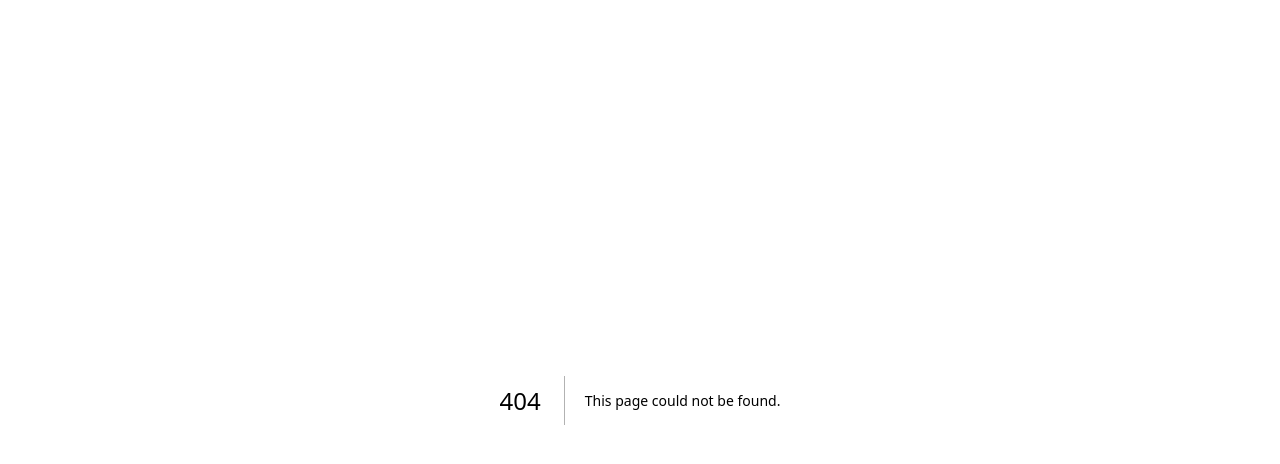
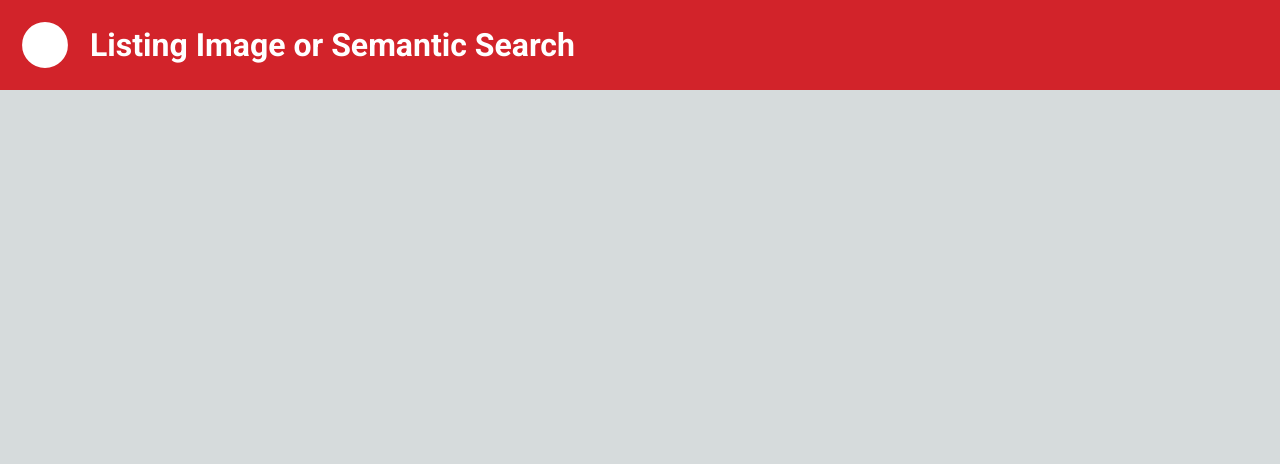
Before and after one commit to kechan/realestate-vss, a Next.js app in the folder realestate_vss/search/app/nextjs/: page /Banner in a window 1280 px wide. Before the commit this address had no page. Shown: the top 464 px of the page. Built offline with nearby package versions, Linux system fonts and the light colour scheme.

Commit message:
refactor banner, result image a little bigger for demo

```diff
--- /dev/null
+++ b/realestate_vss/search/app/nextjs/src/pages/Banner.js
@@ -0,0 +1,16 @@
+import React from 'react';
+import styles from '../styles/Banner.module.css'; // Assuming a CSS module for styling the banner
+
+const Banner = React.forwardRef((props, ref) => {
+  return (
+    <div className={styles.banner} ref={ref}>
+      <svg className={styles.logo} xmlns="http://www.w3.org/2000/svg" fill="none" viewBox="0 0 24 24" stroke="currentColor">
+        {/* SVG content can be placed here */}
+        <circle cx="12" cy="12" r="10" stroke="white" strokeWidth="2" fill="white" />
+      </svg>
+      <h1 className={styles.appName}>Listing Image or Semantic Search</h1>
+    </div>
+  );
+});
+
+export default Banner;
--- a/realestate_vss/search/app/nextjs/src/pages/_app.js
+++ b/realestate_vss/search/app/nextjs/src/pages/_app.js
@@ -1,11 +1,19 @@
 import '@/styles/globals.css'
 import Head from 'next/head'
 
-// export default function App({ Component, pageProps }) {
-//   return <Component {...pageProps} />
-// }
+import React, { useRef, useEffect, useState } from 'react';
+import Banner from './Banner'
 
 export default function App({ Component, pageProps }) {
+  const bannerRef = useRef(null);
+  const [bannerHeight, setBannerHeight] = useState(0);
+
+  useEffect(() => {
+    if (bannerRef.current) {
+      setBannerHeight(bannerRef.current.offsetHeight);
+    }
+  }, []);
+
   return (
     <>
       <Head>
@@ -14,7 +22,8 @@ export default function App({ Component, pageProps }) {
 
         {/* You can include any other global tags here */}
       </Head>
-      <Component {...pageProps} />
+      <Banner ref={bannerRef}/>
+      <Component {...pageProps} bannerHeight={bannerHeight}/>
     </>
   )
 }
--- /dev/null
+++ b/realestate_vss/search/app/nextjs/src/styles/Banner.module.css
@@ -0,0 +1,25 @@
+/* Banner.module.css */
+.banner {
+  display: flex;
+  align-items: center;
+  width: 100%;
+  padding: 20px;
+  background-color: #D2232A;
+  color: white;
+  position: fixed; /* or 'sticky' if you prefer */
+  top: 0; /* Align the banner to the top */
+  left: 0; /* Align the banner to the left */
+  z-index: 1000; /* Ensure it's above other elements */
+}
+
+.logo {
+  width: 50px;
+  height: 50px;
+  margin-right: 20px;
+}
+
+.appName {
+  /* font-family: 'Exo 2', sans-serif; */
+  font-family: 'Roboto', sans-serif;
+  color: #fff;
+}
--- a/realestate_vss/search/app/nextjs/src/styles/ImageSearchResults.module.css
+++ b/realestate_vss/search/app/nextjs/src/styles/ImageSearchResults.module.css
@@ -8,7 +8,9 @@
 
 .images img {
   margin-right: 10px;
-  max-width: 150px;
-  max-height: 150px;
+  /* max-width: 150px;
+  max-height: 150px; */
+  max-width: 200px;
+  max-height: 200px;
   object-fit: cover;
 }
```
Also changed, not shown: realestate_vss/search/app/nextjs/src/pages/index.js (+1 -40 lines).
